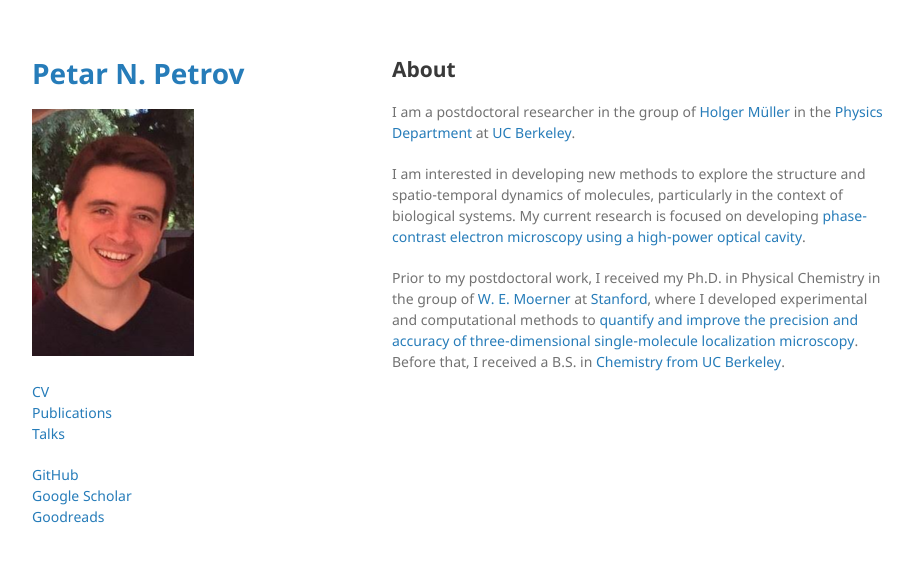
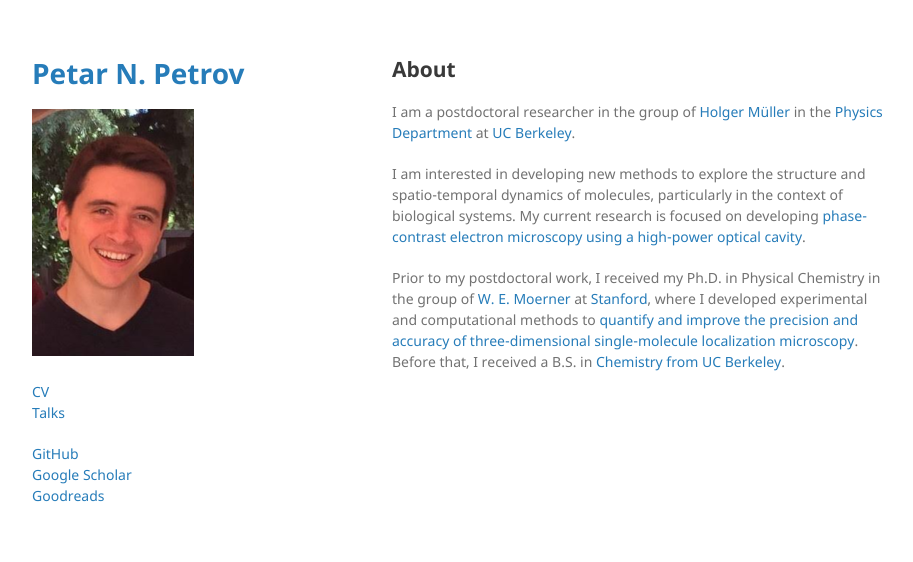
Before and after one commit to itspetar/itspetar.github.io, a Jekyll site: the page built from index.md, in a window 1280 px wide. Shown: the top 562 px of the page, without its empty margins (178-1091 px from the left). Built offline with Jekyll 4.4.1, drawn with Linux system fonts in a browser that asks for light colours; the repository's description, which GitHub fills in, is left out; our own code applies the rules of GitHub Pages for plain Markdown files.

Commit message:
pubs update

```diff
--- a/_layouts/default.html
+++ b/_layouts/default.html
@@ -25,7 +25,7 @@
 
         <p class="view">
 	<a href="{{'pdf/cv.pdf' | relative_url}}" target="_blank">CV</a><br>
-        <a href="{{'publications.html' | relative_url}}">Publications</a><br>
+        <!--<a href="{{'publications.html' | relative_url}}">Publications</a><br>-->
         <a href="{{'talks.html' | relative_url}}">Talks</a>
         </p>
 
```
Also changed, not shown: 1 other file.
